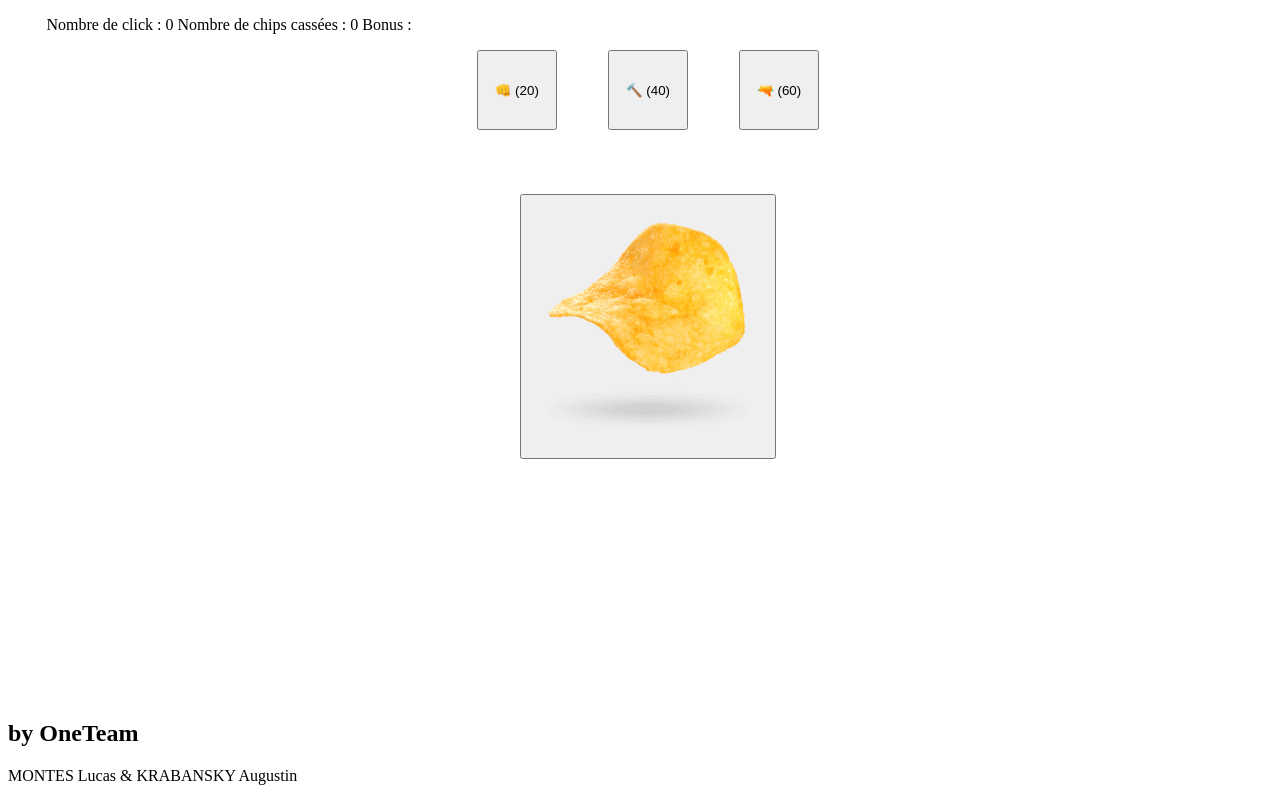
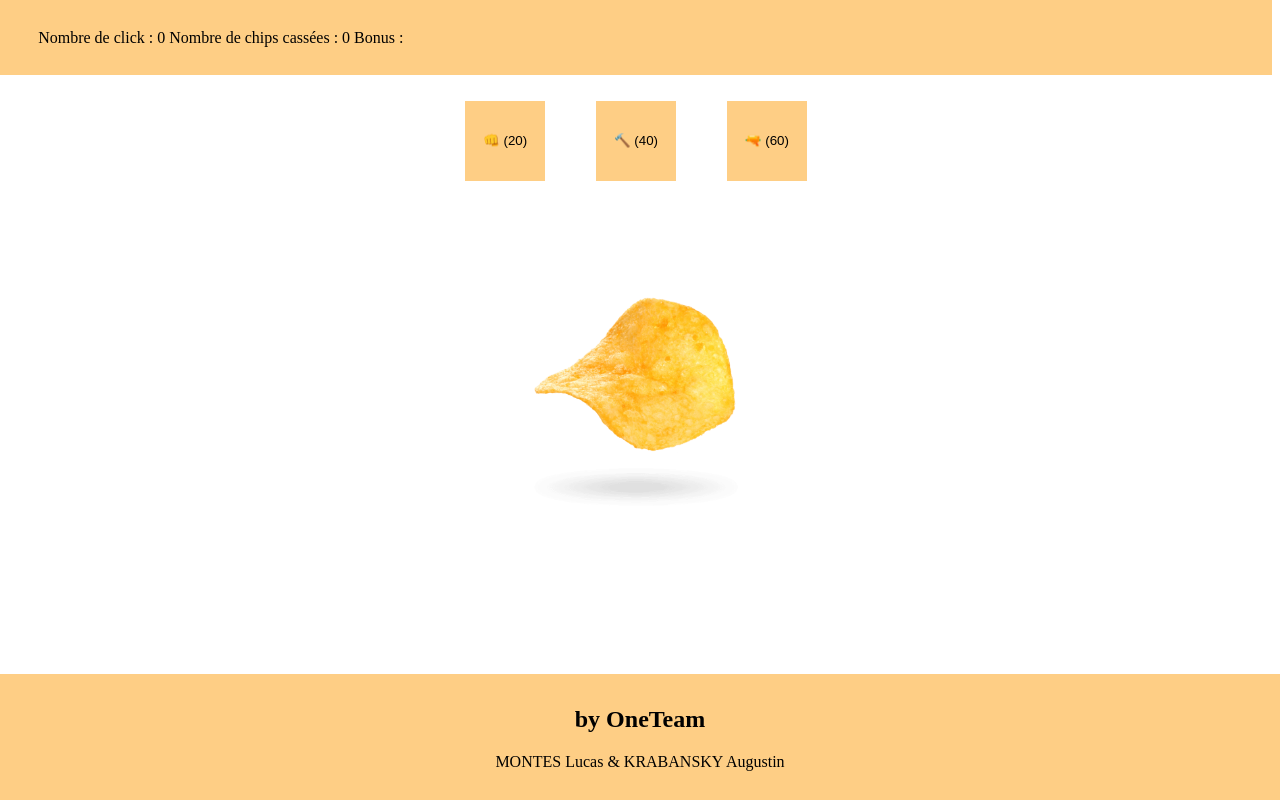
Before and after one commit to AugustinKrb/ChipsClicker, a plain HTML site: page index.html in a window 1280 px wide. Drawn offline with Linux system fonts and the light colour scheme.

Commit message:
Ajouts mineurs
Div id="messagesErreur"
Les deux stylesheet

```diff
--- a/index.html
+++ b/index.html
@@ -3,8 +3,9 @@
     <head>
         <title>Chips Clicker 2.0</title>
         <meta charset="utf-8" />
-        <link rel="stylesheet" href="./style.css"/>
-        <script src="clicker.js"></script>
+        <link rel="stylesheet" href="./styles/whiteTheme.css" type="text/css" title="Thème clair"/>
+        <link rel="alternate stylesheet" href="./styles/blackTheme.css" type="text/css" title="Thème sombre">
+        <script src="./clicker.js"></script>
     </head>
 
     <body>
@@ -21,6 +22,7 @@
 
         <main>
             <div id="bonusDispo"><script>affichageBonusDisponibles();</script></div>
+            <div id="messagesErreur">&nbsp;</div>
             <button id="boutonChips" type="button" onclick="chipsCassee();">
                 <img src="./images/chips.png">
             </button>
```
